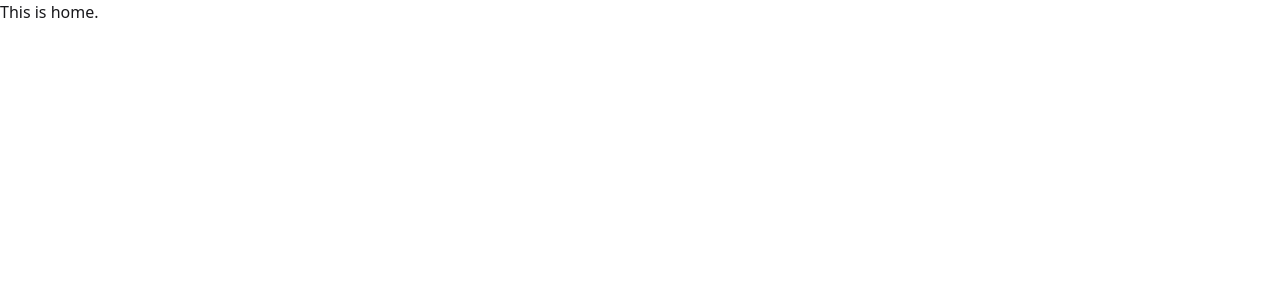
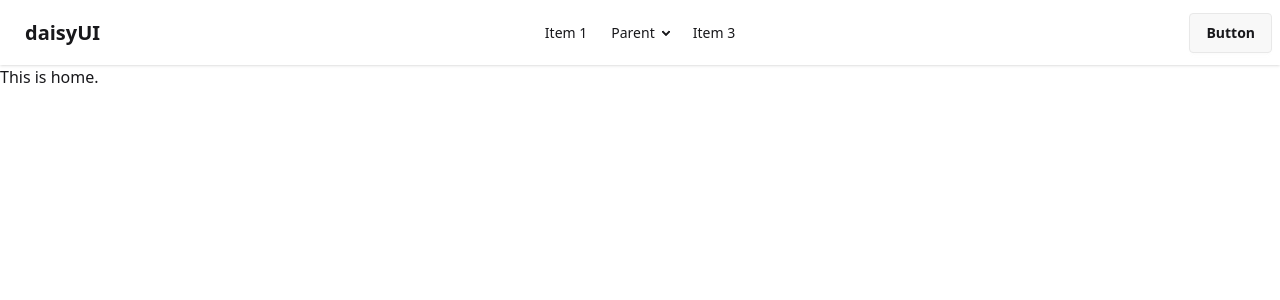
Before and after one commit to Suprio-Das/Fragrance-Fusion, a React (Vite) app: page / in a window 1280 px wide. Shown: the top 300 px of the page. Built offline with nearby package versions, Linux system fonts and the light colour scheme.

Commit message:
Navbar added to the main

```diff
--- a/index.html
+++ b/index.html
@@ -1,5 +1,5 @@
 <!doctype html>
-<html lang="en">
+<html lang="en" data-theme="light">
 
 <head>
   <meta charset="UTF-8" />
--- a/src/Components/Main/Main.jsx
+++ b/src/Components/Main/Main.jsx
@@ -1,9 +1,11 @@
 import React from 'react';
 import { Outlet } from 'react-router';
+import Navbar from '../Shared/Navbar';
 
 const Main = () => {
     return (
         <div>
+            <Navbar></Navbar>
             <Outlet></Outlet>
         </div>
     );
```
